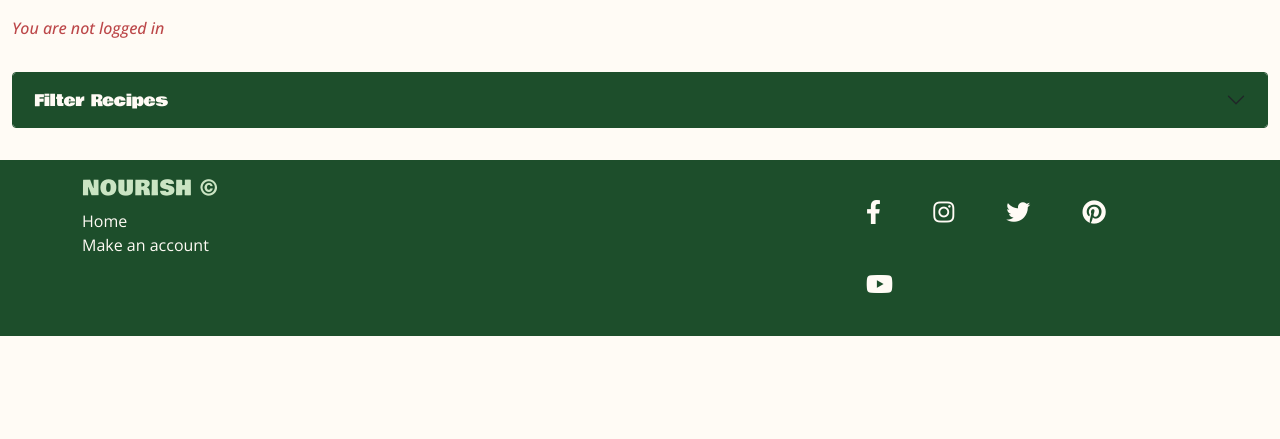
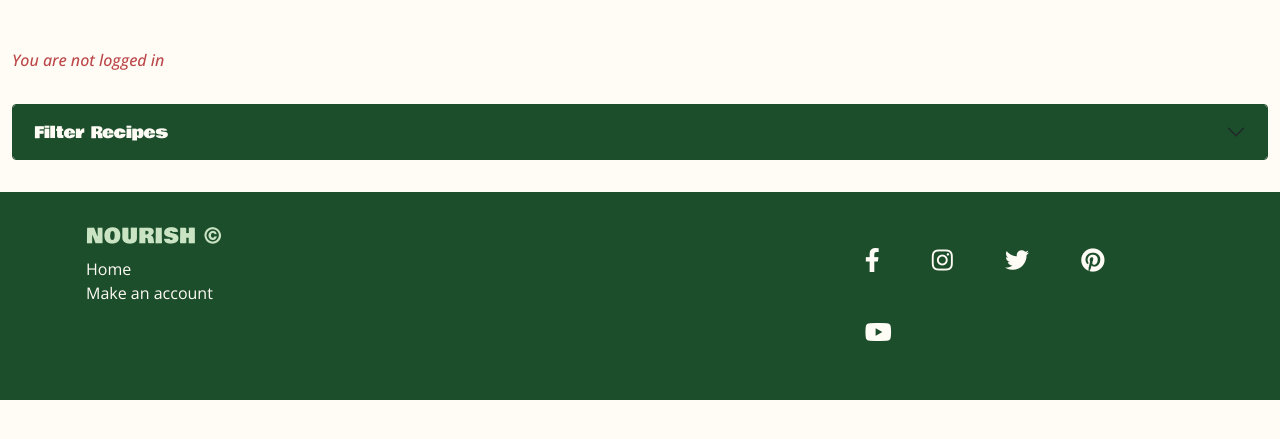
Before and after one commit to katee145/nourish, a Django app: page / in a window 1280 px wide. Shown: the part 65-504 px from the top of the page. Run offline with Django 4.2, Linux system fonts and the light colour scheme; data that the repository does not hold is empty; parts of the project's set-up code (start-up, migrations or seed data) failed here and were passed over.

Commit message:
adjust padding on recipe detail page

```diff
--- a/static/css/style.css
+++ b/static/css/style.css
@@ -158,6 +158,10 @@
     padding-top: 0rem;
   }
 
+.container {
+    padding: 1rem;
+}
+
 .pagination {
     display: flex;
     justify-content: center;
@@ -201,10 +205,6 @@
 .ingredient-list li,
 .instruction-list li {
     margin-bottom: 0.5rem;
-}
-
-.comment-title {
-    padding-left: 16px;
 }
 
 .submit-comment {
```
